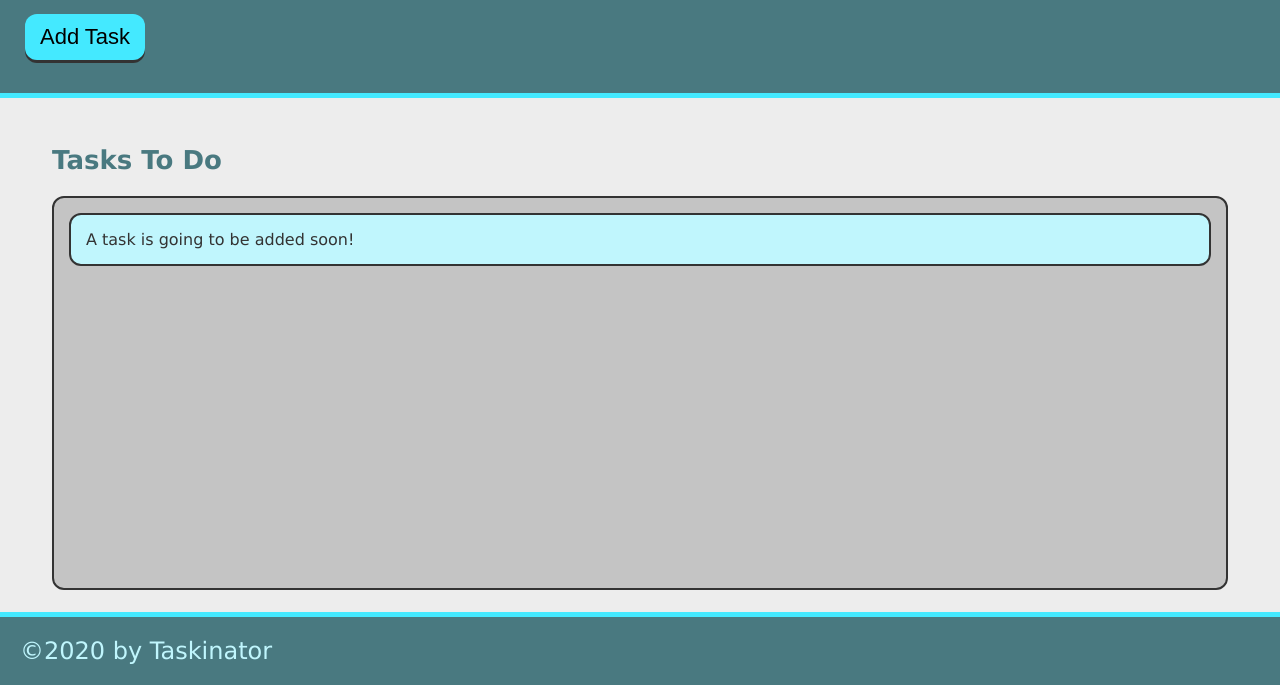
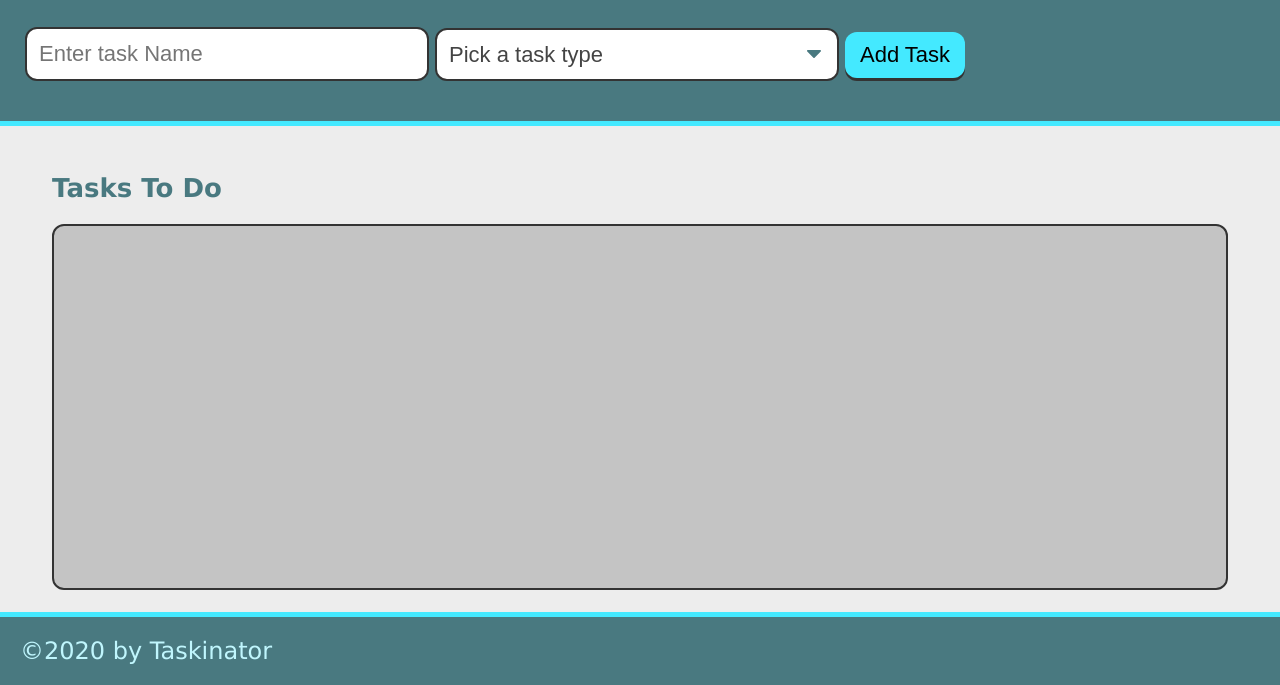
Before and after one commit to Nehailaa/Taskinator, a plain HTML site: page index.html in a window 1280 px wide. Shown: the part 115-800 px from the top of the page. Drawn offline with Linux system fonts and the light colour scheme.

Commit message:
form submission

```diff
--- a/index.html
+++ b/index.html
@@ -14,15 +14,29 @@
     <header>
         <h1 class="page-title">Taskinator</h1>
         <p>Click the button below to add a new task!</p>
-        <button class="btn" id="save-task">Add Task</button>
+
+        <form id="task-form">
+            <div class="form-group">
+                <input type="text" name="task-name" placeholder="Enter task Name" />
+            </div>
+            <div class="form-group">
+                <select name="task-type" class="select-dropdown">
+                    <option value="" disabled selected>Pick a task type</option>
+                    <option value="Print">Print</option>
+                    <option value="Web">Web</option>
+                    <option value="Mobile">Mobile</option>
+                </select>
+            </div>
+            <div class="form-group">
+                <button class="btn" id="save-task" type="submit">Add Task</button>
+            </div>
+        </form>
     </header>
 
     <main class="page-content">
         <section class="task-list-wrapper">
             <h2 class="list-title">Tasks To Do</h2>
-            <ul class="task-list" id="tasks-to-do">
-                <li class="task-item">A task is going to be added soon!</li>
-            </ul>
+            <ul class="task-list" id="tasks-to-do"></ul>
         </section>
     </main>
 
```
Also changed, not shown: Assets/js/script.js (line endings or trailing spaces).
